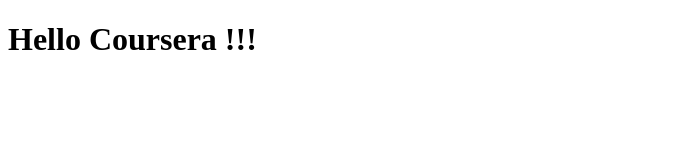
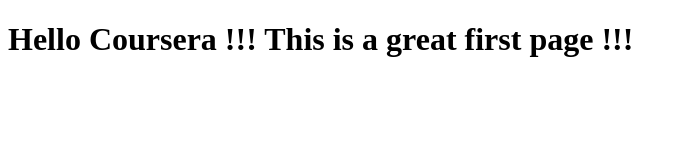
Before and after one commit to rameshkb809/Coursera-test, a plain HTML site: page site/index.html in a window 1280 px wide. Shown: the whole page, without its empty margins (0-686 px from the left). Drawn offline with Linux system fonts and the light colour scheme.

Commit message:
Minor additions to the text

```diff
--- a/site/index.html
+++ b/site/index.html
@@ -4,6 +4,6 @@
 	<title>Hello Coursera!</title>
 </head>
 <body>
-<h1>Hello Coursera !!! </h1>
+<h1>Hello Coursera !!! This is a great first page !!!</h1>
 </body>
 </html>
```
